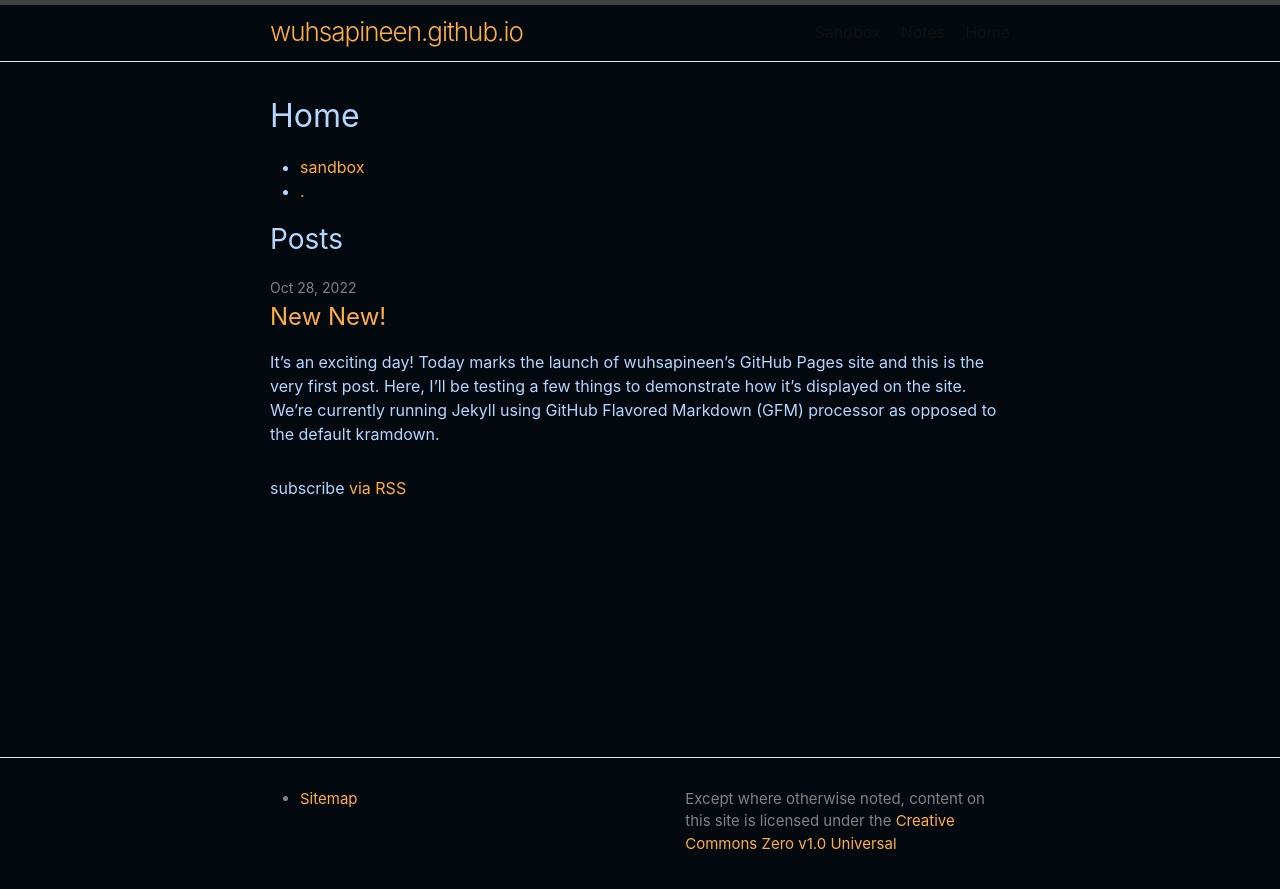
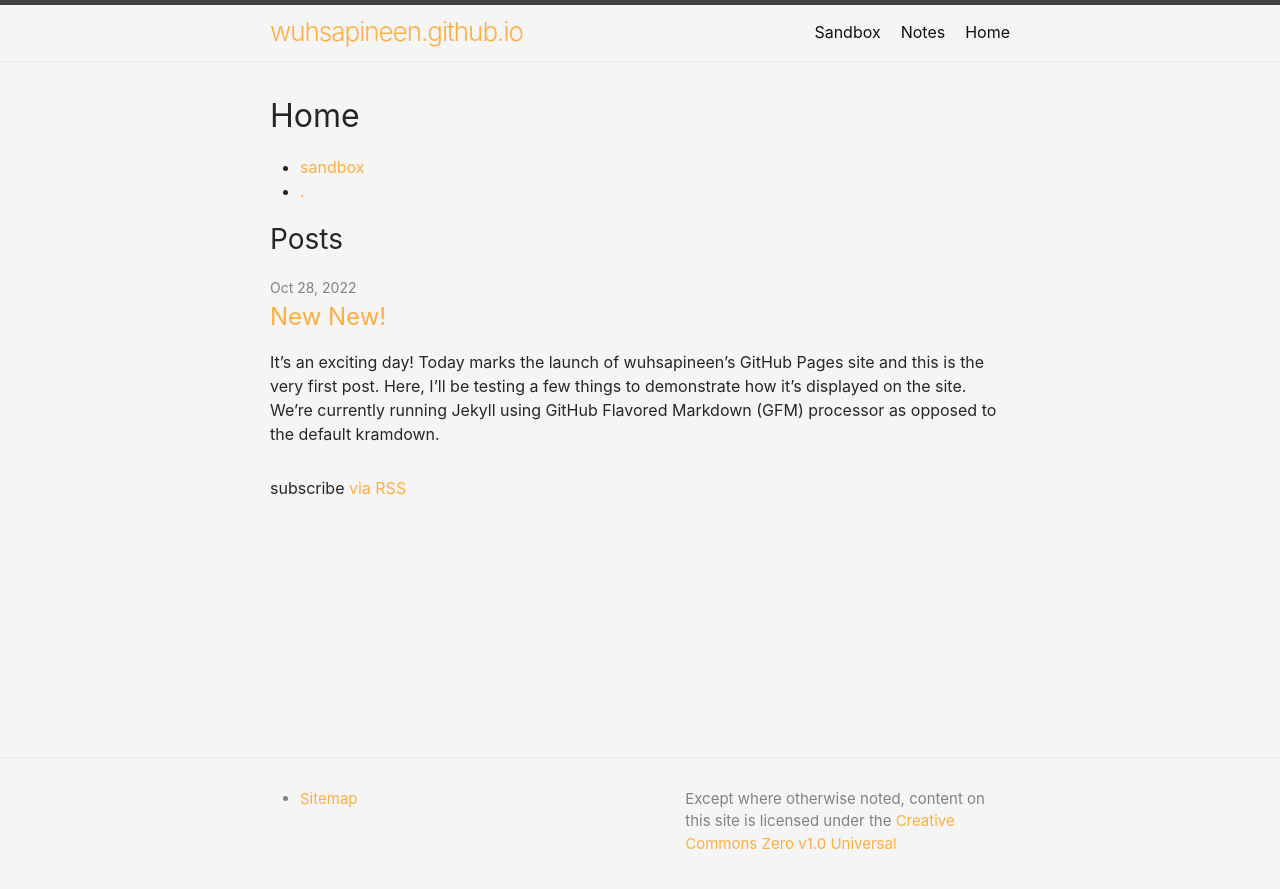
Before and after one commit to wuhsapineen/wuhsapineen.github.io, a Jekyll site: the page built from index.md, in a window 1280 px wide. Shown: the top 889 px of the page. Built offline with Jekyll 4.4.1, drawn with Linux system fonts in a browser that asks for light colours.

Commit message:
Update style.css

```diff
--- a/assets/css/style.css
+++ b/assets/css/style.css
@@ -21,8 +21,8 @@
     --shadow: var(--dark-gray);
 }
 body {
-    color: var(--text) !important;
-    background: var(--background) !important;
+    color: var(--shadow) !important;
+    background: var(--highlight) !important;
 }
 
 code { font-family: Monospace !important; }
```
